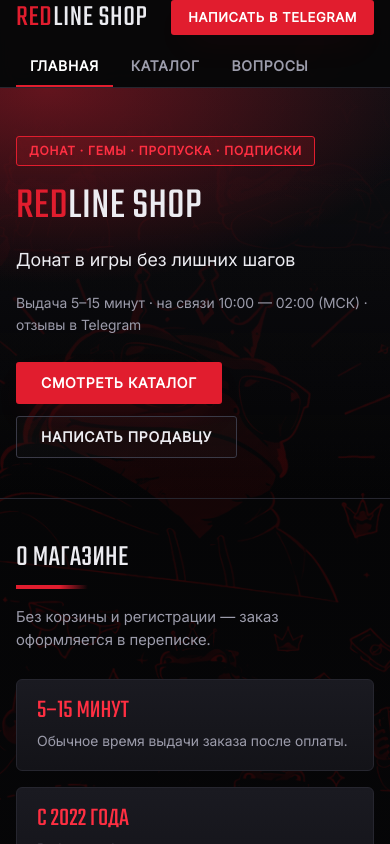
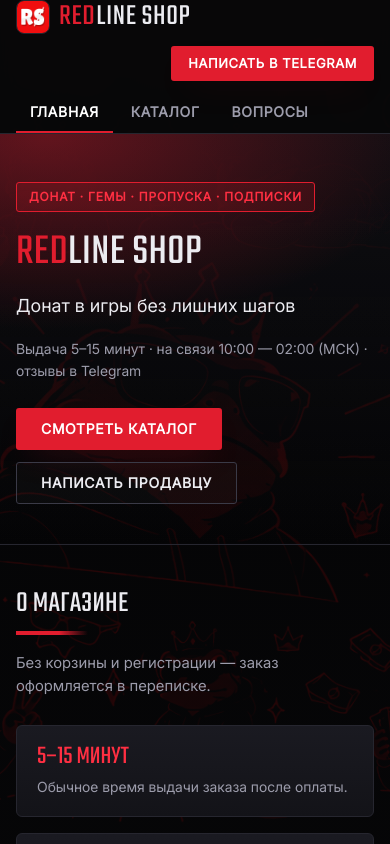
Before and after one commit to Castor2234/redline-shop, a React (Vite) app: page / in a window 390 px wide. Shown: the top 844 px of the page. Built offline with nearby package versions, Linux system fonts and the light colour scheme.

Commit message:
added icon

```diff
--- a/src/components/Layout.css
+++ b/src/components/Layout.css
@@ -33,12 +33,22 @@
 
 .logo {
   display: inline-flex;
-  align-items: baseline;
+  align-items: center;
   gap: 1px;
   font: 400 30px/1 var(--font-display);
   text-transform: uppercase;
   letter-spacing: 0.02em;
   color: var(--text);
+}
+
+/* Иконка слева от текста логотипа в шапке (public/assets/rl_icon.jpg). */
+.logo__icon {
+  width: 40px;
+  height: 40px;
+  object-fit: cover;
+  border-radius: 8px;
+  border: 1px solid var(--border);
+  margin-right: 8px;
 }
 
 .logo__accent {
@@ -159,6 +169,11 @@
     padding-bottom: 12px;
   }
 
+  .logo__icon {
+    width: 32px;
+    height: 32px;
+  }
+
   .nav {
     order: 3;
     width: 100%;
--- a/src/components/Layout.tsx
+++ b/src/components/Layout.tsx
@@ -19,6 +19,7 @@
       <header className="header">
         <div className="container header__inner">
           <Link className="logo" to="/" aria-label={`${SHOP.name} — на главную`}>
+            <img className="logo__icon" src="/assets/rl_icon.jpg" alt="" />
             <span className="logo__accent">ReD</span>
             <span>Line Shop</span>
           </Link>
```
